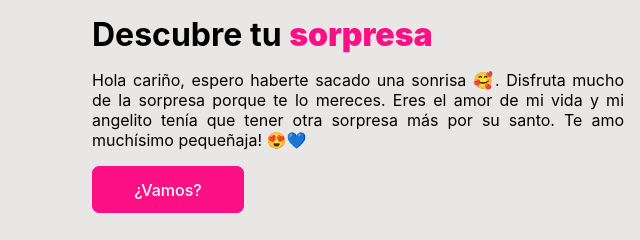
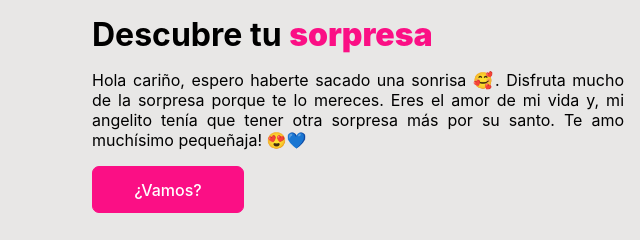
Before and after one commit to smolto/grease-gift, an Astro site: page / in a window 1280 px wide. Shown: the part 286-526 px from the top of the page, 640-1280 px from the left. Built offline with nearby package versions, Linux system fonts and the light colour scheme; Astro itself is replaced by a stand-in of ours.

Commit message:
Add comma to text

```diff
--- a/src/pages/index.astro
+++ b/src/pages/index.astro
@@ -18,7 +18,7 @@ const pages = [{name: 'Inicio', url: '/'}]
     </h1>
     <p class="gift-presentation--paragraph">
       Hola cariño, espero haberte sacado una sonrisa 🥰. Disfruta mucho de la
-      sorpresa porque te lo mereces. Eres el amor de mi vida y mi angelito tenía
+      sorpresa porque te lo mereces. Eres el amor de mi vida y, mi angelito tenía
       que tener otra sorpresa más por su santo. Te amo muchísimo pequeñaja! 😍💙
     </p>
     <a class="navigation-item" href="/clues/">¿Vamos?</a>
```
